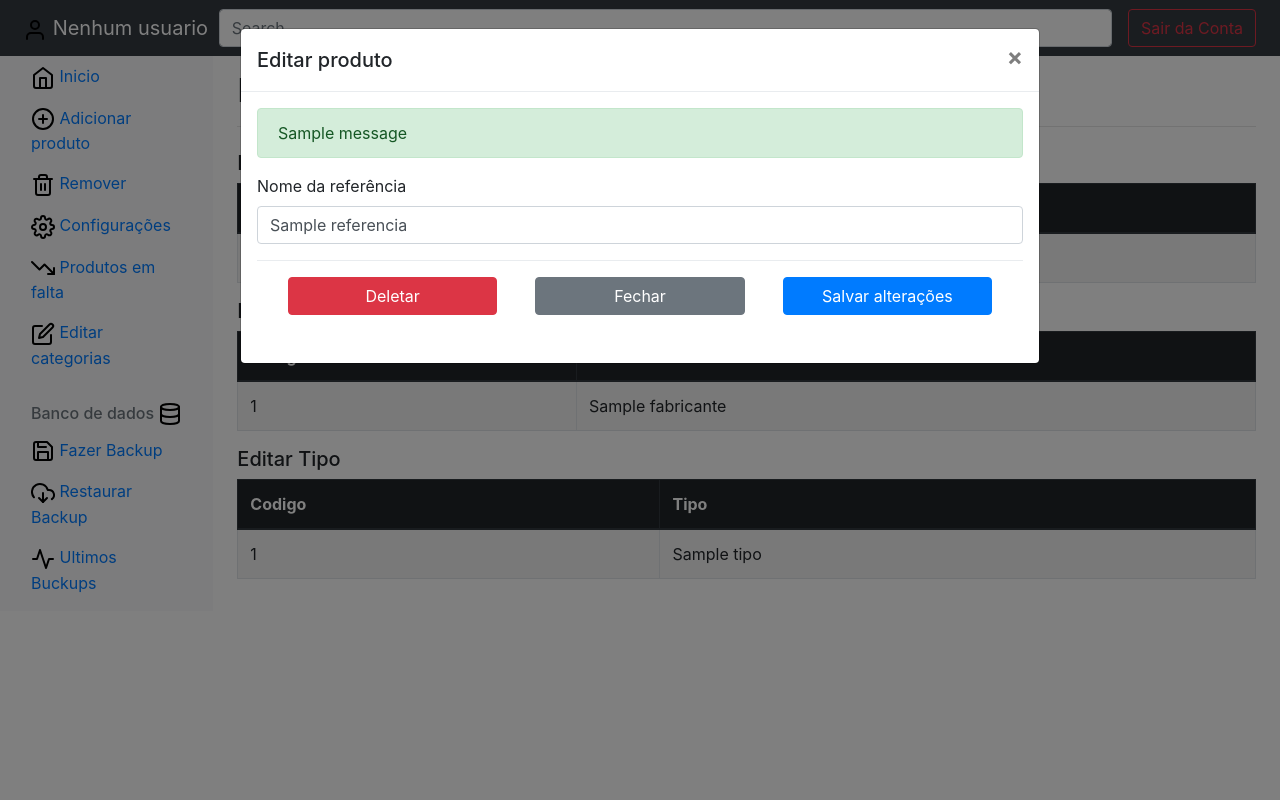
After one commit to FabricioPatrocinio/sistema-de-produtos, a Flask app: page /editar-categorias/ in a window 1280 px wide, after a click that opens the changed part. The commit adds this page. Run offline with Flask 2, Linux system fonts and the light colour scheme; tables that the repository leaves empty hold one stand-in row (values such as "Sample post"); one stand-in notice (Sample message) is shown; some libraries are stand-ins or nearby versions.

Commit message:
Tudo em ordem, adicionar, deletar e editar OK

```diff
--- a/app/produtos/views.py
+++ b/app/produtos/views.py
@@ -70,8 +70,6 @@ def adicionar_produtos():
 
 @bp_produtos.route('/deletar/produto/<int:id>', methods=['GET', 'POST'])
 def deletar(id):
-    title = 'Delete'
-
     result = Produtos.query.filter_by(id=id).first()
 
     db.session.delete(result)
@@ -84,8 +82,6 @@ def deletar(id):
 
 @bp_produtos.route('/alterar/produto/<int:id>', methods=['GET', 'POST'])
 def alterar(id):
-    title = 'Alterar'
-
     result = Produtos.query.filter_by(id=id).first()
 
     result.cod = request.form['cod']
@@ -105,9 +101,17 @@ def alterar(id):
     return redirect(url_for('bp_produtos.sistema_produtos'))
 
 
+@bp_produtos.route('/produtos-em-falta', methods=['GET', 'POST'])
+def produtos_em_falta():
+    title = 'Produtos em falta'
+    # Pega produtos com quantidade igual a ZERO
+    result = Produtos.query.filter(db.or_((Produtos.quant <= 2))).all()
+
+    return render_template('produtos-em-falta.html', title=title, result=result)
+
+
 @bp_produtos.route('/adicionar-categorias', methods=['GET', 'POST'])
 def adicionar_categorias():
-    # title = 'Adicionar categorias'
 
     if request.method == 'POST' and request.form['referencia'] != '':
         referencia = request.form['referencia']
@@ -140,10 +144,71 @@ def adicionar_categorias():
     return redirect(url_for('bp_produtos.adicionar_produtos'))
 
 
-@bp_produtos.route('/produtos-em-falta', methods=['GET', 'POST'])
-def produtos_em_falta():
-    title = 'Produtos em falta'
-    # Pega produtos com quantidade igual a ZERO
-    result = Produtos.query.filter(db.or_((Produtos.quant <= 2))).all()
+@bp_produtos.route('/editar-categorias/', methods=['GET', 'POST'])
+def editar_categorias():
+    title = 'Editar categorias'
 
-    return render_template('produtos-em-falta.html', title=title, result=result)
+    db_ref = Referencia.query.all()
+    db_fab = Fabricante.query.all()
+    db_tip = Tipo.query.all()
+
+    return render_template('editar-categorias.html', title=title, db_ref=db_ref, db_fab=db_fab, db_tip=db_tip)
+
+@bp_produtos.route('/deletar-categoria/<categoria>/<int:id>', methods=['GET', 'POST'])
+def deletar_categoria(categoria, id):
+    cat_nome = ''
+
+    if categoria == 'Referencia':
+        db_ref = Referencia.query.filter_by(id=id).first()
+
+        db.session.delete(db_ref)
+        db.session.commit()
+        cat_nome = 'Referencia'
+
+    if categoria == 'Fabricante':
+        db_fab = Fabricante.query.filter_by(id=id).first()
+
+        db.session.delete(db_fab)
+        db.session.commit()
+        cat_nome = 'Fabricante'
+
+    if categoria == 'Tipo':
+        db_tip = Tipo.query.filter_by(id=id).first()
+
+        db.session.delete(db_tip)
+        db.session.commit()
+        cat_nome = 'Tipo'
+
+    flash(cat_nome + ' deletado com sucesso', 'success')
+
+    return redirect(url_for('bp_produtos.editar_categorias'))
+
+
+@bp_produtos.route('/alterar/<categoria>/<int:id>', methods=['GET', 'POST'])
+def alterar_categoria(categoria, id):
+    nome_cat = ''
+
+    if categoria == 'Referencia':
+        db_ref = Referencia.query.filter_by(id=id).first()
+        db_ref.nome = request.form['referencia']
+
+        db.session.commit()
+        nome_cat = 'Referencia'
+
+    if categoria == 'Fabricante':
+        db_fab = Fabricante.query.filter_by(id=id).first()
+        db_fab.nome = request.form['fabricante']
+
+        db.session.commit()
+        nome_cat = 'Fabricante'
+
+    if categoria == 'Tipo':
+        db_tip = Tipo.query.filter_by(id=id).first()
+        db_tip.nome = request.form['tipo']
+
+        db.session.commit()
+        nome_cat = 'Tipo'
+
+    flash('Categoria '+ nome_cat + ' alterada com sucesso!', 'success')
+
+    return redirect(url_for('bp_produtos.editar_categorias'))
--- a/app/templates/adicionar-produtos.html
+++ b/app/templates/adicionar-produtos.html
@@ -8,7 +8,7 @@
             </div>
             <div class="col-md-2">
                 <!-- Button trigger modal -->
-                <button type="button" class="btn btn-primary" data-toggle="modal" data-target="#exampleModal">
+                <button type="button" class="btn btn-success" data-toggle="modal" data-target="#exampleModal">
                     Adicionar Categorias
                 </button>
 
@@ -139,9 +139,7 @@
                 <input type="number" class="form-control" name="preco" id="firstName" placeholder="R$ 0,00" value="" required="">
             </div>
         </div>
-        <hr class="mb-4">
-
-        <button class="btn btn-primary btn-lg btn-block" type="submit">Adiconar Produto</button>
+        <button class="btn btn-primary btn-lg btn-block mt-4" type="submit">Adiconar Produto</button>
     </form>
     <hr class="mb-4 mt-4">
     <p class="mt-5 mb-3 text-muted text-center">© 2020 Sistemas de produtos FB</p>
--- a/app/templates/base.html
+++ b/app/templates/base.html
@@ -71,9 +71,9 @@
                 </a>
               </li>
               <li class="nav-item">
-                <a class="nav-link" href="#editar-perfil">
+                <a class="nav-link" href="{{ url_for('bp_produtos.editar_categorias') }}">
                   <img src="{{ url_for('static', filename='img/icons/edit.svg') }}" alt="">
-                  Editar perfil
+                  Editar categorias
                 </a>
               </li>
             </ul>
--- /dev/null
+++ b/app/templates/editar-categorias.html
@@ -0,0 +1,213 @@
+{% extends 'base.html' %}
+{% block body %}
+<main role="main" class="col-md-9 ml-sm-auto col-lg-10 pt-3 px-4">
+  <div class="chartjs-size-monitor" style="position: absolute; inset: 0px; overflow: hidden; pointer-events: none; visibility: hidden; z-index: -1;">
+    <div class="chartjs-size-monitor-expand" style="position:absolute;left:0;top:0;right:0;bottom:0;overflow:hidden;pointer-events:none;visibility:hidden;z-index:-1;">
+      <div style="position:absolute;width:1000000px;height:1000000px;left:0;top:0">
+      </div>
+    </div>
+    <div class="chartjs-size-monitor-shrink" style="position:absolute;left:0;top:0;right:0;bottom:0;overflow:hidden;pointer-events:none;visibility:hidden;z-index:-1;">
+      <div style="position:absolute;width:200%;height:200%;left:0; top:0">
+      </div>
+    </div>
+  </div>
+
+  <h2>Edite categorias</h2>
+
+  <hr class="mb-4">
+  <div class="table-responsive">
+    <h5>Editar Referência</h5>
+    <table class="table table-striped table table-bordered table-hover">
+      <thead class="thead-dark">
+        <tr>
+          <th>Codigo</th>
+          <th>Referência</th>
+        </tr>
+      </thead>
+      <tbody>
+        {% for ref in db_ref %}
+        <tr data-toggle="modal" data-target="#Modal{{ ref.id }}{{ ref.nome }}">
+          <td>{{ ref.id }}</td>
+          <td>{{ ref.nome }}</td>
+
+          <div class="modal fade" id="Modal{{ ref.id }}{{ ref.nome }}" tabindex="-1" role="dialog" aria-labelledby="exampleModalLabel" aria-hidden="true">
+          <div class="modal-dialog modal-lg" role="document">
+              <div class="modal-content">
+              <div class="modal-header">
+                  <h5 class="modal-title" id="exampleModalLabel">Editar produto</h5>
+                  <button type="button" class="close" data-dismiss="modal" aria-label="Close">
+                  <span aria-hidden="true">&times;</span>
+                  </button>
+              </div>
+              <div class="modal-body">
+                  <form class="needs-validation" action="{{ url_for('bp_produtos.alterar_categoria', categoria="Referencia", id=ref.id) }}" method="post">
+                      {% with messages = get_flashed_messages(with_categories=true) %}
+                          {% if messages %}
+                              {% for category, message in messages %}
+                              <div class="alert alert-{{ category }}" role="alert">
+                                {{ message }}
+                              </div>
+                              {% endfor %}
+                          {% endif %}
+                      {% endwith %}
+
+                      <div class="row">
+                          <div class="col mb-3">
+                              <label for="country">Nome da referência</label>
+                              <input type="text" class="form-control" name="referencia" id="firstName" placeholder="Complemento" value="{{ ref.nome }}">
+                          </div>
+                      </div>
+
+                      <div class="modal-footer">
+                          <div class="col mb-3">
+                            <a href="{{ url_for('bp_produtos.deletar_categoria', categoria="Referencia", id=ref.id) }}" class="btn btn-danger btn-block">Deletar</a>
+                          </div>
+                          <div class="col mb-3">
+                            <button type="button" class="btn btn-secondary btn-block" data-dismiss="modal">Fechar</button>
+                          </div>
+                          <div class="col mb-3">
+                            <button type="submit" class="btn btn-primary btn-block">Salvar alterações</button>
+                          </div>
+                      </div>
+                  </form>
+              </div>
+              </div>
+          </div>
+          </div>
+        </tr>
+        {% endfor %}
+      </tbody>
+    </table>
+  </div>
+
+  <div class="table-responsive">
+    <h5>Editar Fabricante</h5>
+    <table class="table table-striped table table-bordered table-hover">
+      <thead class="thead-dark">
+        <tr>
+          <th>Codigo</th>
+          <th>Fabricante</th>
+        </tr>
+      </thead>
+      <tbody>
+        {% for fab in db_fab %}
+        <tr data-toggle="modal" data-target="#Modal{{ fab.id }}{{ fab.nome }}">
+          <td>{{ fab.id }}</td>
+          <td>{{ fab.nome }}</td>
+
+          <div class="modal fade" id="Modal{{ fab.id }}{{ fab.nome }}" tabindex="-1" role="dialog" aria-labelledby="exampleModalLabel" aria-hidden="true">
+          <div class="modal-dialog modal-lg" role="document">
+              <div class="modal-content">
+              <div class="modal-header">
+                  <h5 class="modal-title" id="exampleModalLabel">Editar categoria</h5>
+                  <button type="button" class="close" data-dismiss="modal" aria-label="Close">
+                  <span aria-hidden="true">&times;</span>
+                  </button>
+              </div>
+              <div class="modal-body">
+                  <form class="needs-validation" action="{{ url_for('bp_produtos.alterar_categoria', categoria="Fabricante", id=fab.id) }}" method="post">
+                      {% with messages = get_flashed_messages(with_categories=true) %}
+                          {% if messages %}
+                              {% for category, message in messages %}
+                              <div class="alert alert-{{ category }}" role="alert">
+                                {{ message }}
+                              </div>
+                              {% endfor %}
+                          {% endif %}
+                      {% endwith %}
+
+                      <div class="row">
+                          <div class="col mb-3">
+                              <label for="country">Nome do fabricante</label>
+                              <input type="text" class="form-control" name="fabricante" id="firstName" placeholder="Complemento" value="{{ fab.nome }}">
+                          </div>
+                      </div>
+
+                      <div class="modal-footer">
+                          <div class="col mb-3">
+                            <a href="{{ url_for('bp_produtos.deletar_categoria', categoria="Fabricante", id=fab.id) }}" class="btn btn-danger btn-block">Deletar</a>
+                          </div>
+                          <div class="col mb-3">
+                            <button type="button" class="btn btn-secondary btn-block" data-dismiss="modal">Fechar</button>
+                          </div>
+                          <div class="col mb-3">
+                            <button type="submit" class="btn btn-primary btn-block">Salvar alterações</button>
+                          </div>
+                      </div>
+                  </form>
+              </div>
+              </div>
+          </div>
+          </div>
+        </tr>
+        {% endfor %}
+      </tbody>
+    </table>
+  </div>
+
+  <div class="table-responsive">
+    <h5>Editar Tipo</h5>
+    <table class="table table-striped table table-bordered table-hover">
+      <thead class="thead-dark">
+        <tr>
+          <th>Codigo</th>
+          <th>Tipo</th>
+        </tr>
+      </thead>
+      <tbody>
+        {% for tip in db_tip %}
+        <tr data-toggle="modal" data-target="#Modal{{ tip.id }}{{ tip.nome }}">
+          <td>{{ tip.id }}</td>
+          <td>{{ tip.nome }}</td>
+
+          <div class="modal fade" id="Modal{{ tip.id }}{{ tip.nome }}" tabindex="-1" role="dialog" aria-labelledby="exampleModalLabel" aria-hidden="true">
+          <div class="modal-dialog modal-lg" role="document">
+              <div class="modal-content">
+              <div class="modal-header">
+                  <h5 class="modal-title" id="exampleModalLabel">Editar tipo</h5>
+                  <button type="button" class="close" data-dismiss="modal" aria-label="Close">
+                  <span aria-hidden="true">&times;</span>
+                  </button>
+              </div>
+              <div class="modal-body">
+                  <form class="needs-validation" action="{{ url_for('bp_produtos.alterar_categoria', categoria="Tipo", id=tip.id) }}" method="post">
+                      {% with messages = get_flashed_messages(with_categories=true) %}
+                          {% if messages %}
+                              {% for category, message in messages %}
+                              <div class="alert alert-{{ category }}" role="alert">
+                                {{ message }}
+                              </div>
+                              {% endfor %}
+                          {% endif %}
+                      {% endwith %}
+
+                      <div class="row">
+                          <div class="col mb-3">
+                              <label for="country">Nome do fabricante</label>
+                              <input type="text" class="form-control" name="tipo" id="firstName" placeholder="Complemento" value="{{ tip.nome }}">
+                          </div>
+                      </div>
+
+                      <div class="modal-footer">
+                          <div class="col mb-3">
+                            <a href="{{ url_for('bp_produtos.deletar_categoria', categoria="Tipo", id=tip.id) }}" class="btn btn-danger btn-block">Deletar</a>
+                          </div>
+                          <div class="col mb-3">
+                            <button type="button" class="btn btn-secondary btn-block" data-dismiss="modal">Fechar</button>
+                          </div>
+                          <div class="col mb-3">
+                            <button type="submit" class="btn btn-primary btn-block">Salvar alterações</button>
+                          </div>
+                      </div>
+                  </form>
+              </div>
+              </div>
+          </div>
+          </div>
+        </tr>
+        {% endfor %}
+      </tbody>
+    </table>
+  </div>
+</main>
+{% endblock body  %}
```
Also changed, not shown: app/templates/produtos-em-falta.html (+11 -1 lines), app/templates/sistema-produtos.html (+11 -1 lines), README.md.
